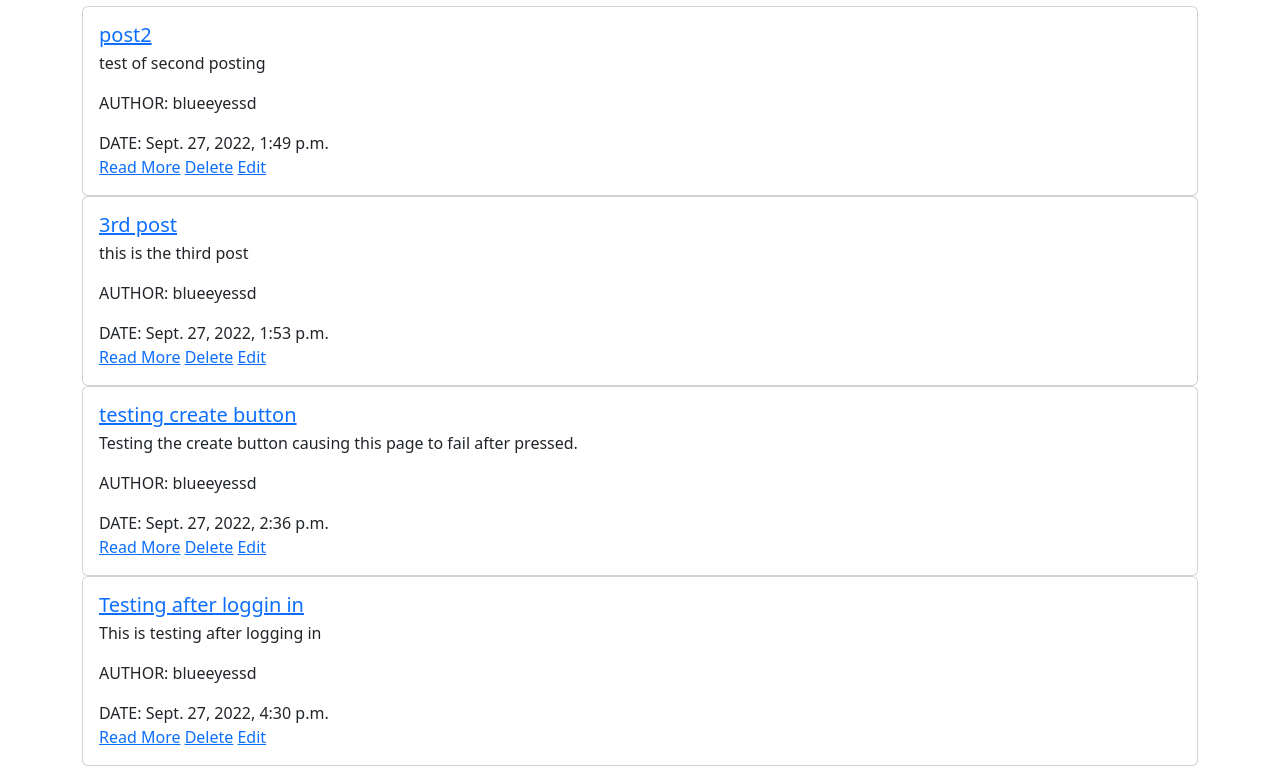
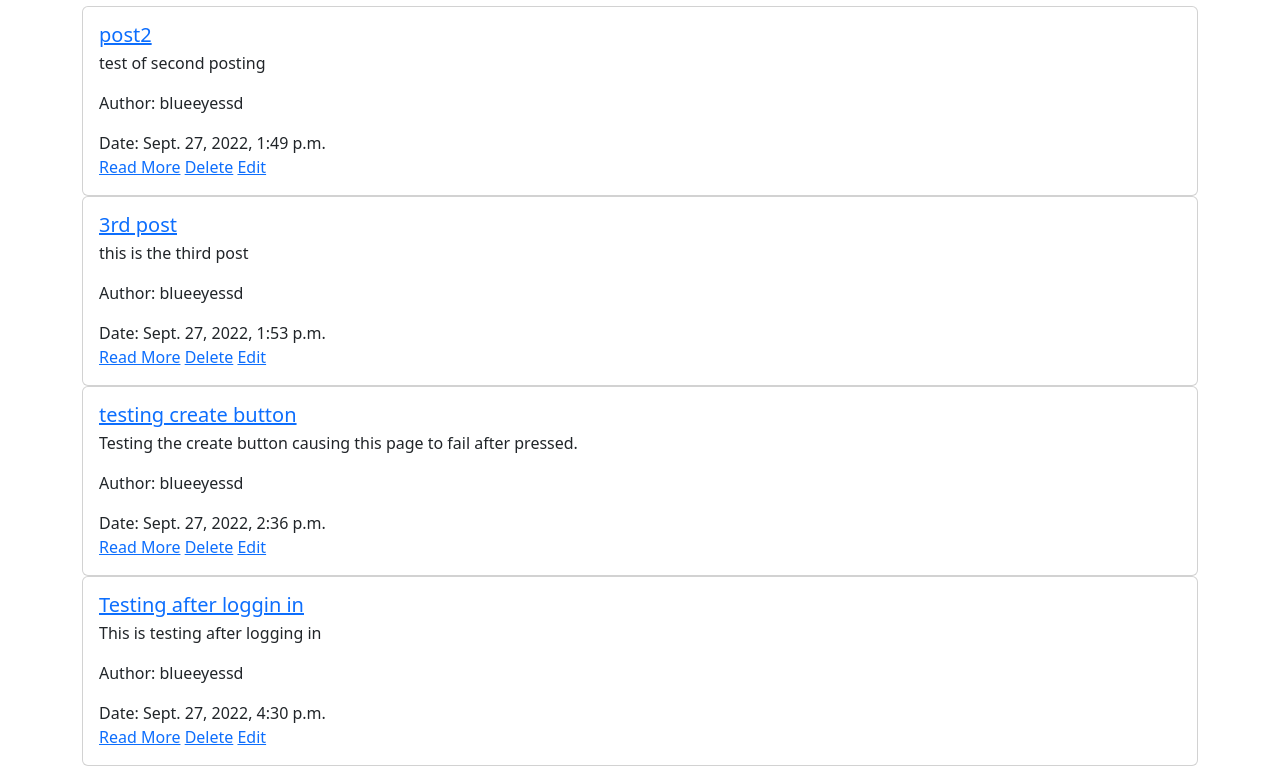
Before and after one commit to BlueEyesSD84/FSDI113-1, a Django app: page /posts/ in a window 1280 px wide. Shown: the part 266-1032 px from the top of the page. Run offline with Django 4.2, Linux system fonts and the light colour scheme; data comes from the database, SQL or seed files in the repository.

Commit message:
updated templates

```diff
--- a/templates/posts/list.html
+++ b/templates/posts/list.html
@@ -10,11 +10,11 @@
 <div class="card-body">
 <h5 class="card-title"><a href="{% url 'detail' post.id %}">{{ post.title }}</a></h5>
 <h6 class="card-subtitle">{{ post.category }}</h6>
-<p class="card-text">{{ post.body | truncatechars:250 }}</p>
+<p class="card-text">{{ post.body }}</p>
 
 <div class="author-div">
-<p class="card-text">AUTHOR: {{ post.author }}</p>
-<p class="card-text">DATE: {{ post.created_on }}</p>
+<p class="card-text">Author: {{ post.author }}</p>
+<p class="card-text">Date: {{ post.created_on }}</p>
 </div>
 
 <a href="{% url 'detail' post.id %}" class="card-btns">Read More</a>
```
